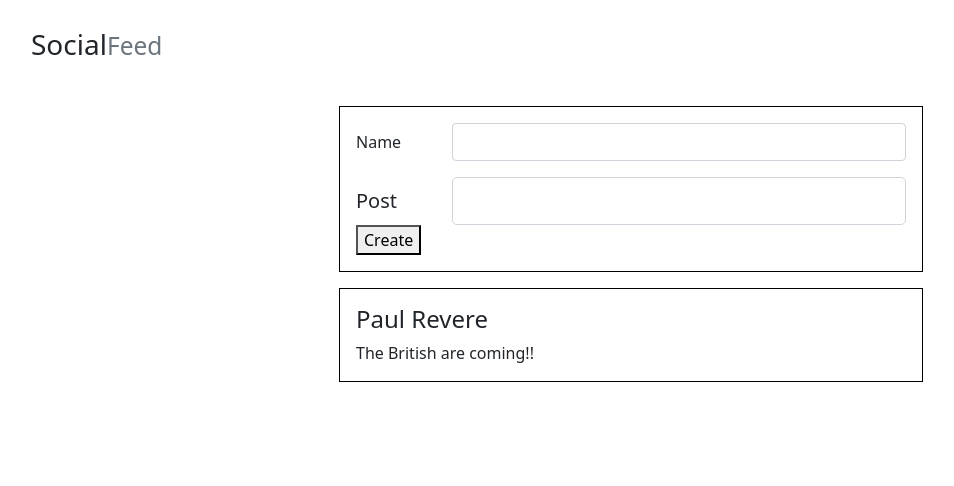
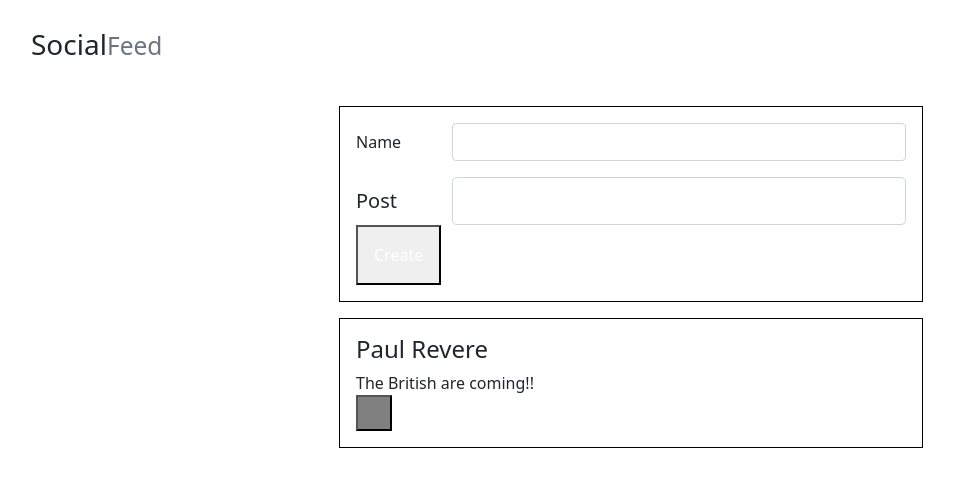
Before and after one commit to joecoxstrong/SocialFeed, a React (Create React App) app: page / in a window 1280 px wide. Shown: the top 486 px of the page, without its empty margins (9-963 px from the left). Built offline with nearby package versions, Linux system fonts and the light colour scheme.

Commit message:
Created LikeDislike.jsx + created a button and added it into Display post. This allows for a button to be added to each new post.

```diff
--- a/src/Components/DisplayPosts/DisplayPosts.jsx
+++ b/src/Components/DisplayPosts/DisplayPosts.jsx
@@ -1,22 +1,18 @@
+import LikeDislike from "../LikeDislike/LikeDislike";
 
 const DisplayPosts = (props) => {
     return (
-
-
-
-
         <div class="media-body" >
             {props.parentEntries.map((entry)=>{
                 return (
                     <div className="border-box" >
             <><h4 class="media-heading">{entry.name}</h4><div>{entry.post}</div></>
+            <LikeDislike/>
                     </div>
-                // <tr>
-                //     <td>{entry.name}</td>
-                //     <td>{entry.post}</td>
-                // </tr>
+
         )
         })}
+
         </div>
 
       );
--- /dev/null
+++ b/src/Components/LikeDislike/LikeDislike.jsx
@@ -0,0 +1,17 @@
+import React, { useState } from 'react';
+import '../../app.css'
+
+
+const LikeDislike = (props) => {
+
+    function handleClick(){
+
+    }
+    return (
+        <div>
+            <button className="inactive" onClick={handleClick}>{props.message}</button>
+        </div>
+      );
+}
+
+export default LikeDislike;
--- a/src/app.css
+++ b/src/app.css
@@ -5,3 +5,18 @@
     margin: 1rem;
     padding: 1em;
 }
+
+/* like dislike */
+button{
+    color: white;
+    padding: 1rem;
+    display: inline-block;
+    border-radius: 50%;
+}
+.active{
+    background-color: rgb(7, 218, 7);
+}
+
+.inactive{
+    background-color: grey;
+}
```
Lines whose indentation alone changed are shown as unchanged.
